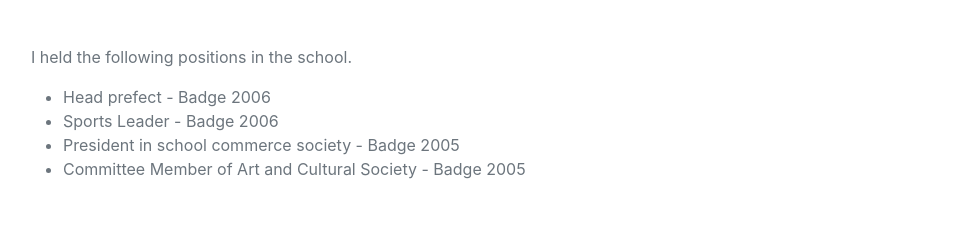
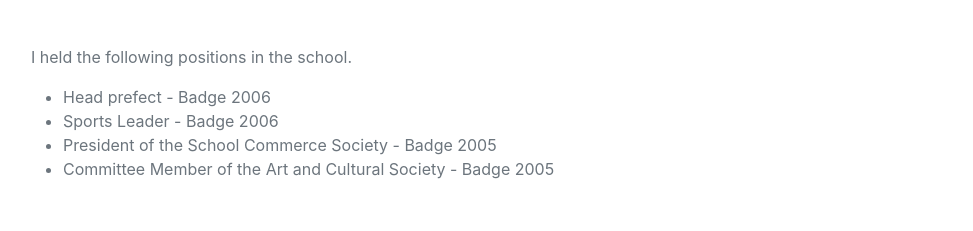
Before and after one commit to farzathfareed/resume, a plain HTML site: page index.html in a window 1280 px wide. Shown: the part 7925-8156 px from the top of the page, without its empty margins (289-1262 px from the left). Drawn offline with nearby package versions, Linux system fonts and the light colour scheme; a web font is replaced by a local one.

Commit message:
Update index.html

```diff
--- a/index.html
+++ b/index.html
@@ -432,8 +432,8 @@
                     <ul>
                       <li>Head prefect - Badge 2006</li>
                       <li>Sports Leader - Badge 2006</li>
-                      <li>President in school commerce society - Badge 2005</li>
-                      <li>Committee Member of Art and Cultural Society - Badge 2005</li>
+                      <li>President of the School Commerce Society - Badge 2005</li>
+                      <li>Committee Member of the Art and Cultural Society - Badge 2005</li>
                     </ul>
                 </div>
             </section>
```
